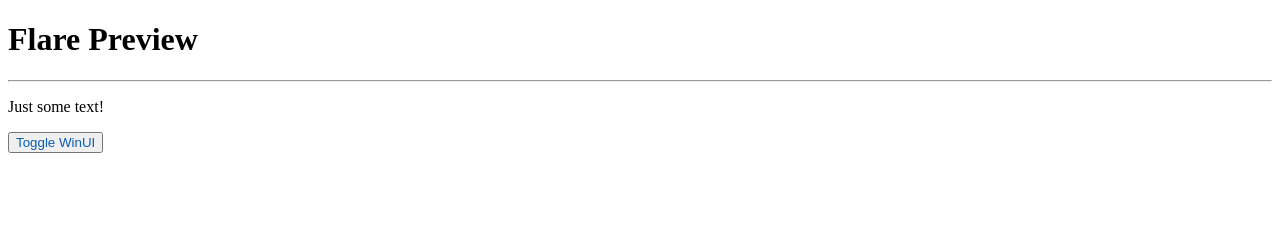
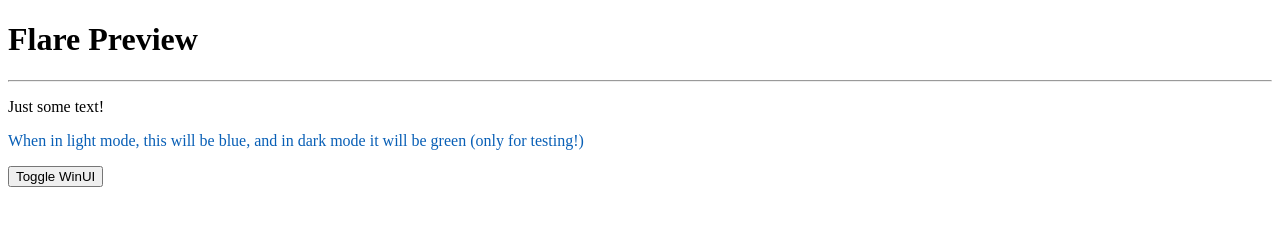
Before and after one commit to RobertLupas/Flare, a website: page index.html in a window 1280 px wide. Drawn offline with Linux system fonts and the light colour scheme.

Commit message:
Added a theme-test string, to test theming

```diff
--- a/index.html
+++ b/index.html
@@ -9,6 +9,7 @@
   <h1>Flare Preview</h1>
   <hr>
   <p class="test">Just some text!</p>
+  <p class="theme-test">When in light mode, this will be blue, and in dark mode it will be green (only for testing!)</p>
   <button onclick="document.body.classList.toggle('light'); document.body.classList.toggle('dark');">Toggle WinUI</button>
 </body>
 </html>
--- a/src/_style-imports.scss
+++ b/src/_style-imports.scss
@@ -1 +1 @@
-@import './elements/buttons';
+@import './elements/theme-test';
--- a/src/elements/_buttons.scss
+++ b/src/elements/_theme-test.scss
@@ -1,3 +1,3 @@
-button{
+.theme-test{
     color: $accent;
 }
```
Also changed, not shown: flare.css.
